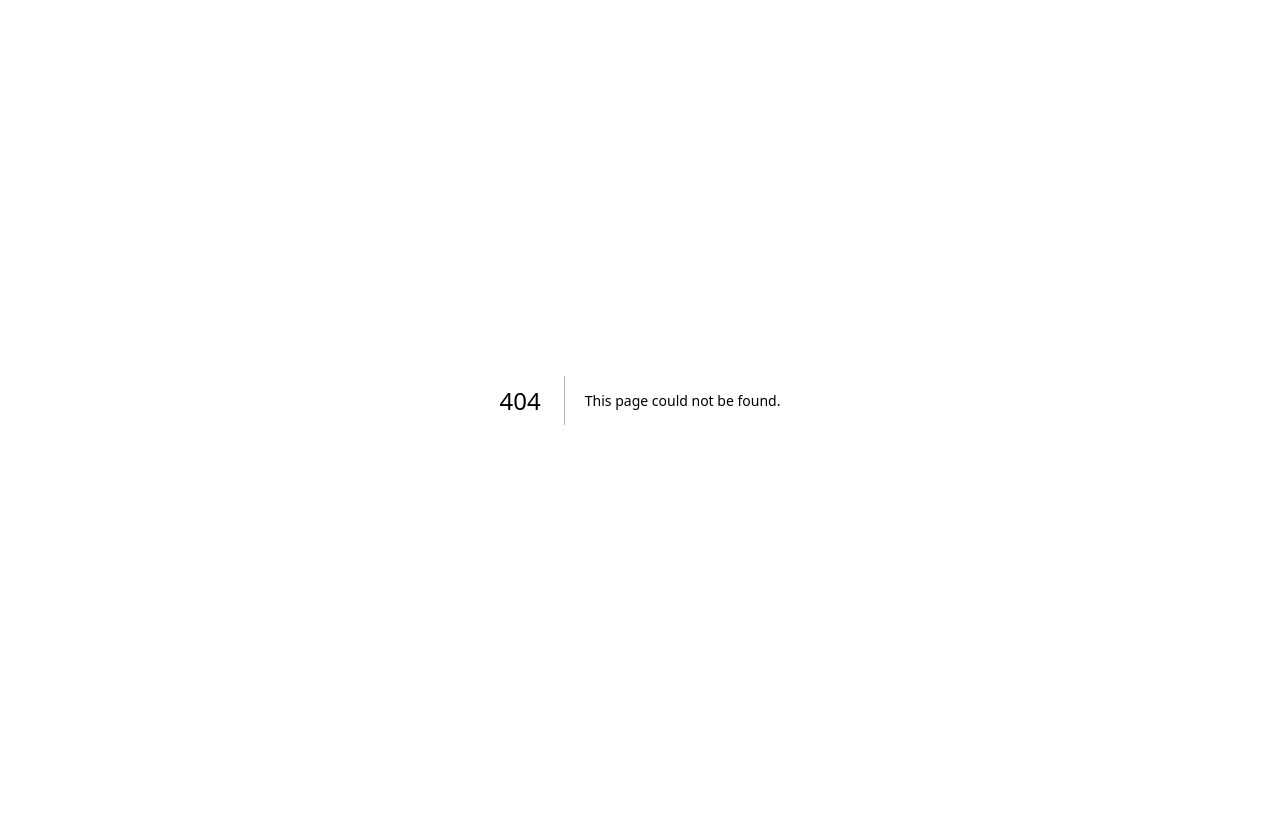
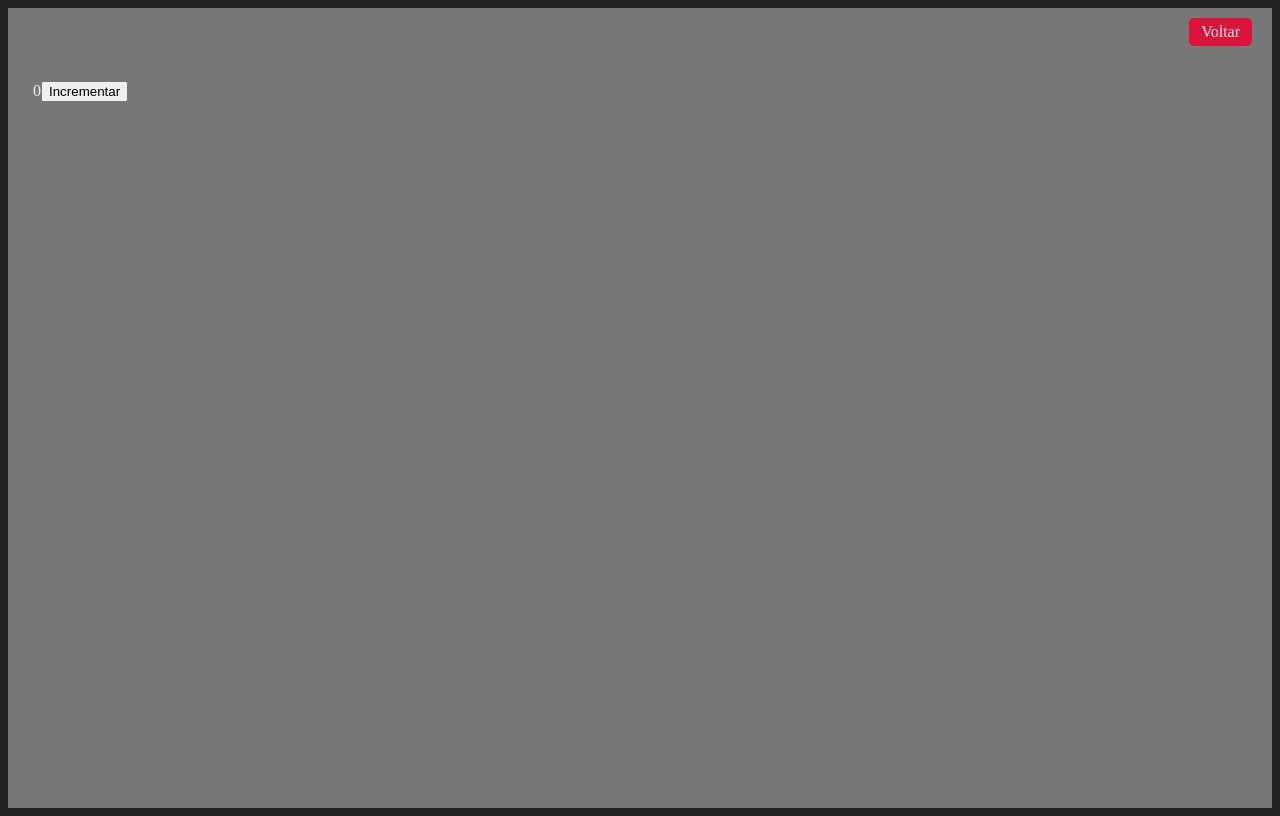
Before and after one commit to patricksilvy/curso-web, a Next.js app in the folder aulao-next/fundamentos/: page /estado in a window 1280 px wide. Before the commit this address had no page. Built offline with nearby package versions, Linux system fonts and the light colour scheme.

Commit message:
448. Componente com Estado

```diff
--- /dev/null
+++ b/aulao-next/fundamentos/src/pages/estado.jsx
@@ -0,0 +1,22 @@
+import Layout from "@/components/Layout";
+import { useState } from "react";
+
+export default function Estado() {
+    const [numero, setNumero] = useState(0)
+    // const state = useState(0)
+
+    // let numero = state[0]
+    // let alterarNumero = state[1]
+
+    console.log(numero)
+
+    function incrementar() {
+        setNumero(numero + 1)
+    }
+    return (
+        <Layout>
+            <span>{numero}</span>
+            <button onClick={incrementar}>Incrementar</button>
+        </Layout>
+    )
+}
--- a/aulao-next/fundamentos/src/pages/index.jsx
+++ b/aulao-next/fundamentos/src/pages/index.jsx
@@ -14,6 +14,7 @@ export default function Inicio() {
       <Navegador text="Jsx" direction="/jsx" color="crimson"/>
       <Navegador text="Navegação 01" direction="/navegacao" color="green"/>
       <Navegador text="Navegação 02" direction="/cliente/123" color="blue"/>
+      <Navegador text="Componente com Estado" direction="/estado" color="pink"/>
     </div>
   )
 }
```
